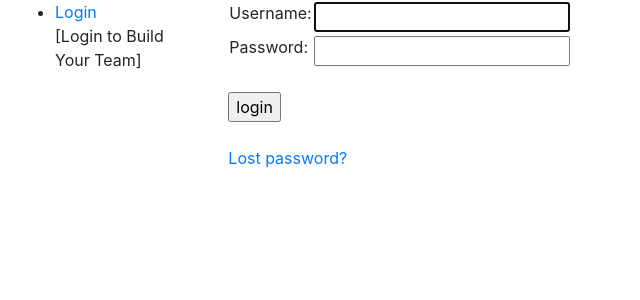
After one commit to charanreddyvaddhi/Team_build, a Django app: page /Accounts/login/ in a window 1280 px wide. The commit adds this page. Shown: the top 300 px of the page, without its empty margins (0-640 px from the left). Run offline with Django 3.2, Linux system fonts and the light colour scheme; some libraries are stand-ins or nearby versions.

Commit message:
login added

```diff
--- a/HR1/urls.py
+++ b/HR1/urls.py
@@ -21,6 +21,8 @@ from django.conf.urls.static import static
 
 urlpatterns = [
     path('admin/', admin.site.urls),
+    path('Accounts/', include('django.contrib.auth.urls')),
     path('Resources/', include('Resources.urls')),
     path('', RedirectView.as_view(url='Resources/')),
+
 ]+ static(settings.STATIC_URL, document_root=settings.STATIC_ROOT)
--- a/Resources/models.py
+++ b/Resources/models.py
@@ -1,6 +1,8 @@
 from django.db import models
 from django.urls import reverse
 import uuid
+from django.contrib.auth.models import User
+from datetime import date
 
 
 # Create your models here.
--- a/Resources/templates/base_page.html
+++ b/Resources/templates/base_page.html
@@ -19,10 +19,19 @@
     <div class="row">
         <div class="col-sm-2">
             {% block sidebar %}
+
             <ul class="sidebar-nav">
-                <li><a href="{% url 'index' %}">Home_Page</a></li>
-                <li><a href="{% url 'resources' %}">Candidates_List</a></li>
-                <li><a href="{% url 'technologies' %}">Technologies_List</a></li>
+                   {% if user.is_authenticated %}
+                        <li>User_name: {{ user.get_username }}</li>
+<br>
+                        <li><a href="{% url 'index' %}">Home_Page</a></li>
+                        <li><a href="{% url 'resources' %}">Candidates_List</a></li>
+                        <li><a href="{% url 'technologies' %}">Technologies_List</a></li>
+                <br><br>
+                        <li><a href="{% url 'logout'%}?next={{request.path}}">Logout</a></li>
+                    {% else %}
+                        <li><a href="{% url 'login'%}?next={{request.path}}">Login </a><br>[Login to Build Your Team]</li>
+                    {% endif %}
             </ul>
             {% endblock %}
         </div>
--- a/Resources/templates/index.html
+++ b/Resources/templates/index.html
@@ -1,6 +1,9 @@
 {% extends "base_page.html" %}
 
 {% block content%}
+    {% if user.is_authenticated %}
+        <h2>Hi {{ user.get_username }}</h2>
+    {% endif %}
 <h1>Welcome to Human resources list</h1>
 <ul>
     <li><strong>Number of candidates on bench:</strong> {{ candidates }}</li>
--- /dev/null
+++ b/templates/registration/logged_out.html
@@ -0,0 +1,6 @@
+{% extends "base_page.html" %}
+
+{% block content %}
+  <p>Logged out!</p>
+  <a href="{% url 'login'%}">Click here to login again.</a>
+{% endblock %}
--- /dev/null
+++ b/templates/registration/login.html
@@ -0,0 +1,41 @@
+{% extends "base_page.html" %}
+
+{% block content %}
+
+  {% if form.errors %}
+    <p>Your username and password didn't match. Please try again.</p>
+  {% endif %}
+
+  {% if next %}
+    {% if user.is_authenticated %}
+      <p>Your account doesn't have access to this page. To proceed,
+      please login with an account that has access.</p>
+    {% else %}
+<br><h3><p>Login To view the list of bench_members and their details.</p></h3>
+<h3><p>Build Your Team.</p></h3>
+<br>
+    {% endif %}
+  {% endif %}
+
+  <form method="post" action="{% url 'login' %}">
+    {% csrf_token %}
+    <table>
+      <tr>
+        <td>{{ form.username.label_tag }}</td>
+        <td>{{ form.username }}</td>
+      </tr>
+      <tr>
+        <td>{{ form.password.label_tag }}</td>
+        <td>{{ form.password }}</td>
+      </tr>
+    </table>
+      <br>
+    <input type="submit" value="login" />
+    <input type="hidden" name="next" value="{{ next }}" />
+  </form>
+<br>
+
+ {# Assumes you setup the password_reset view in your URLconf #}
+  <p><a href="{% url 'password_reset' %}">Lost password?</a></p>
+
+{% endblock %}
--- /dev/null
+++ b/templates/registration/password_reset_complete.html
@@ -0,0 +1,6 @@
+{% extends "base_page.html" %}
+
+{% block content %}
+  <h1>The password has been changed!</h1>
+  <p><a href="{% url 'login' %}">Click here to login</a></p>
+{% endblock %}
--- /dev/null
+++ b/templates/registration/password_reset_email.html
@@ -0,0 +1,2 @@
+Someone asked for password reset for email {{ email }}. Follow the link below:
+{{ protocol}}://{{ domain }}{% url 'password_reset_confirm' uidb64=uid token=token %}
```
Also changed, not shown: HR1/settings.py (+8 -1 lines), templates/registration/password_reset_confirm.html (added, +29 -0 lines), templates/registration/password_reset_done.html (added, +7 -0 lines), templates/registration/password_reset_form.html (added, +12 -0 lines).
